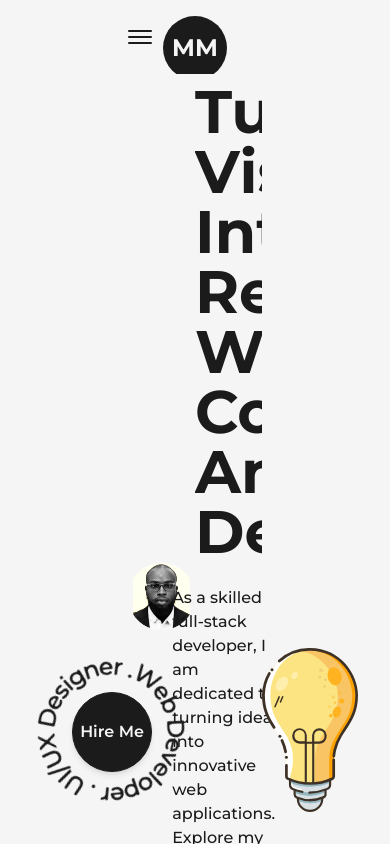
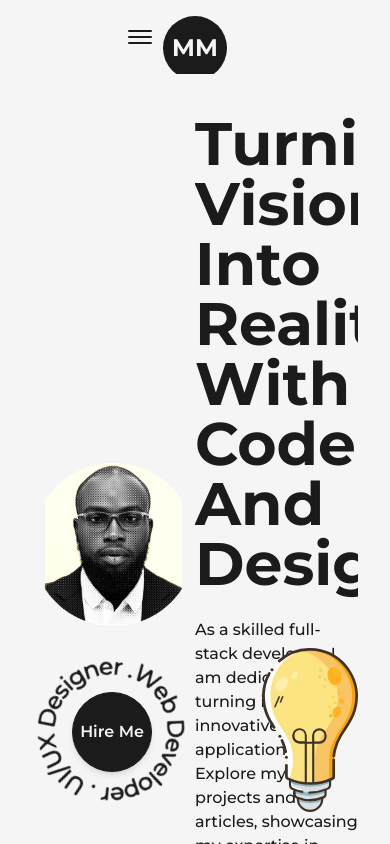
Before and after one commit to mainerprenuer/portfolio_v2, a Next.js app: page / in a window 390 px wide. Shown: the top 844 px of the page. Built offline with nearby package versions, Linux system fonts and the light colour scheme.

Commit message:
added responsiveness to the app layout, padding effects taking changes by screen sizes

```diff
--- a/src/components/Layout.js
+++ b/src/components/Layout.js
@@ -2,7 +2,7 @@ import React from 'react'
 
 const Layout = ({children, className=""}) => {
   return (
-    <div className={`w-full h-full inline-block z-0 bg-light p-32 dark:bg-dark ${className}`}>
+    <div className={`w-full h-full inline-block z-0 bg-light p-32 dark:bg-dark xl:p-24 lg:p-16 md:p12 sm:p-8 ${className}`}>
          {children}
     </div>
   )
```
